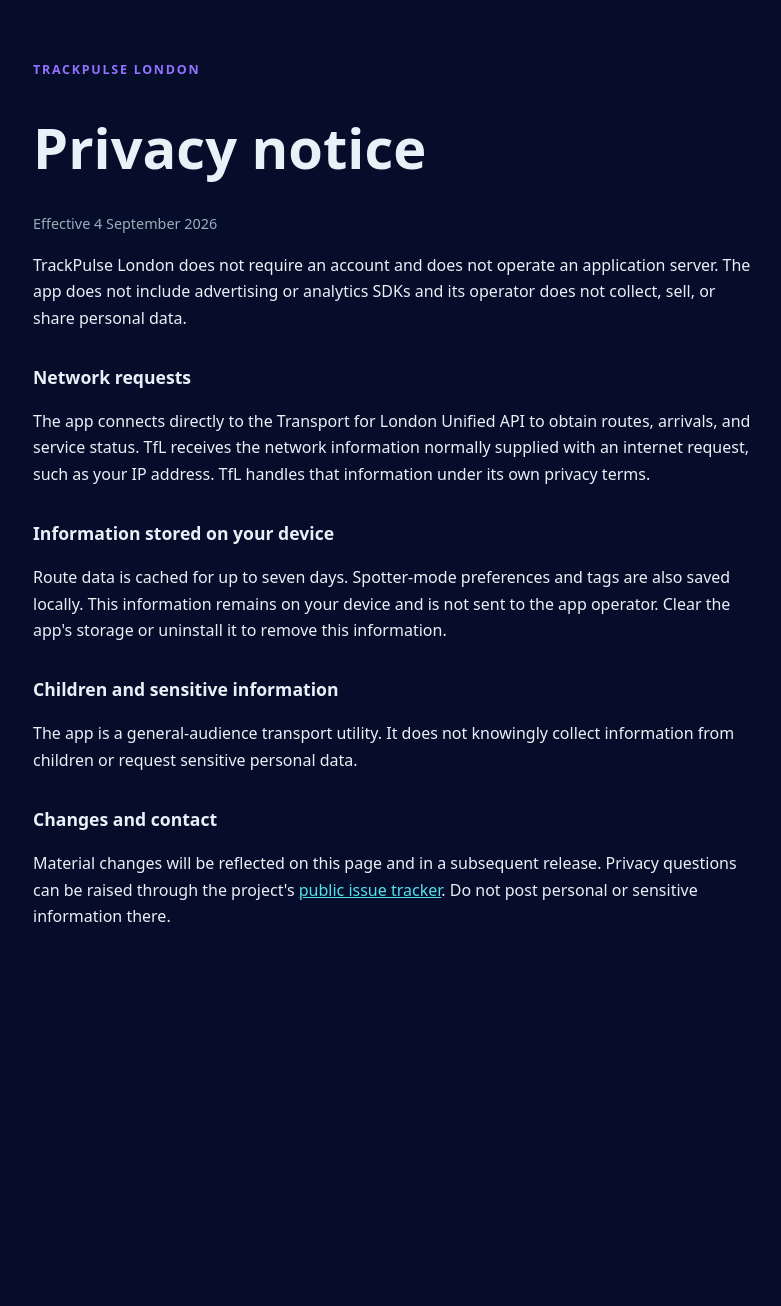
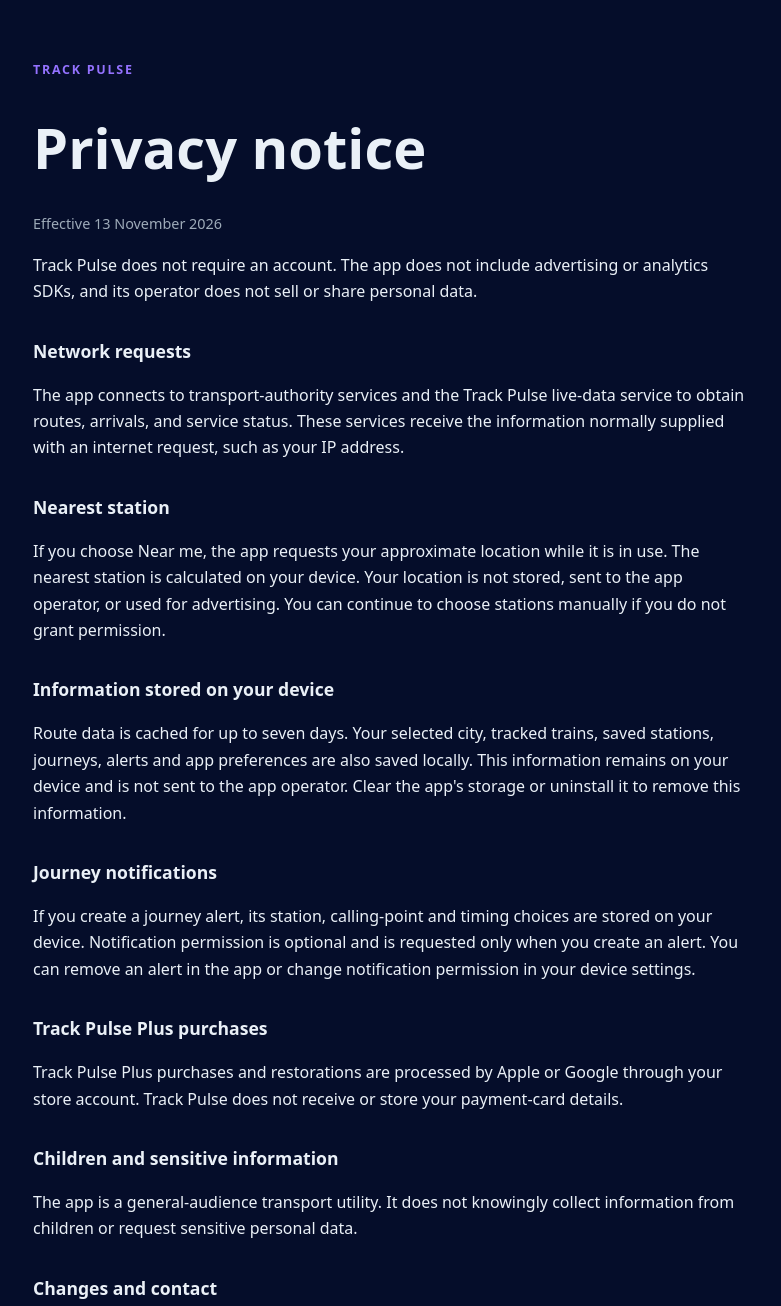
Before and after one commit to ScoobyChris/trackpulse-london-privacy, a plain HTML site: page index.html in a window 1280 px wide. Shown: the top 1306 px of the page, without its empty margins (247-1028 px from the left). Before the commit the page ends 1017 px from the top, so only its background shows below. Drawn offline with Linux system fonts and the light colour scheme.

Commit message:
Update Track Pulse privacy notice

```diff
--- a/index.html
+++ b/index.html
@@ -4,7 +4,7 @@
     <meta charset="utf-8">
     <meta name="viewport" content="width=device-width, initial-scale=1">
     <meta name="theme-color" content="#050d2a">
-    <title>TrackPulse London · Privacy</title>
+    <title>Track Pulse · Privacy</title>
     <style>
       :root { color-scheme: dark; font-family: system-ui, sans-serif; background: #050d2a; color: #eaf0f7; }
       body { margin: 0; }
@@ -18,14 +18,20 @@
   </head>
   <body>
     <main>
-      <p class="brand">TRACKPULSE LONDON</p>
+      <p class="brand">TRACK PULSE</p>
       <h1>Privacy notice</h1>
-      <p class="updated">Effective 4 September 2026</p>
-      <p>TrackPulse London does not require an account and does not operate an application server. The app does not include advertising or analytics SDKs and its operator does not collect, sell, or share personal data.</p>
+      <p class="updated">Effective 13 November 2026</p>
+      <p>Track Pulse does not require an account. The app does not include advertising or analytics SDKs, and its operator does not sell or share personal data.</p>
       <h2>Network requests</h2>
-      <p>The app connects directly to the Transport for London Unified API to obtain routes, arrivals, and service status. TfL receives the network information normally supplied with an internet request, such as your IP address. TfL handles that information under its own privacy terms.</p>
+      <p>The app connects to transport-authority services and the Track Pulse live-data service to obtain routes, arrivals, and service status. These services receive the information normally supplied with an internet request, such as your IP address.</p>
+      <h2>Nearest station</h2>
+      <p>If you choose Near me, the app requests your approximate location while it is in use. The nearest station is calculated on your device. Your location is not stored, sent to the app operator, or used for advertising. You can continue to choose stations manually if you do not grant permission.</p>
       <h2>Information stored on your device</h2>
-      <p>Route data is cached for up to seven days. Spotter-mode preferences and tags are also saved locally. This information remains on your device and is not sent to the app operator. Clear the app's storage or uninstall it to remove this information.</p>
+      <p>Route data is cached for up to seven days. Your selected city, tracked trains, saved stations, journeys, alerts and app preferences are also saved locally. This information remains on your device and is not sent to the app operator. Clear the app's storage or uninstall it to remove this information.</p>
+      <h2>Journey notifications</h2>
+      <p>If you create a journey alert, its station, calling-point and timing choices are stored on your device. Notification permission is optional and is requested only when you create an alert. You can remove an alert in the app or change notification permission in your device settings.</p>
+      <h2>Track Pulse Plus purchases</h2>
+      <p>Track Pulse Plus purchases and restorations are processed by Apple or Google through your store account. Track Pulse does not receive or store your payment-card details.</p>
       <h2>Children and sensitive information</h2>
       <p>The app is a general-audience transport utility. It does not knowingly collect information from children or request sensitive personal data.</p>
       <h2>Changes and contact</h2>
```
